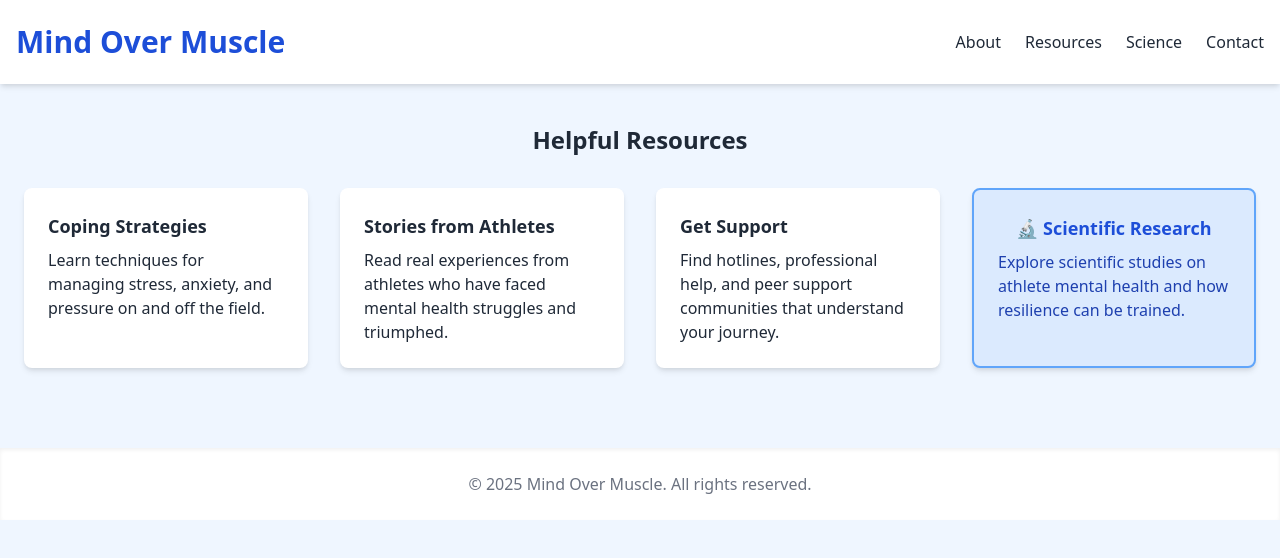
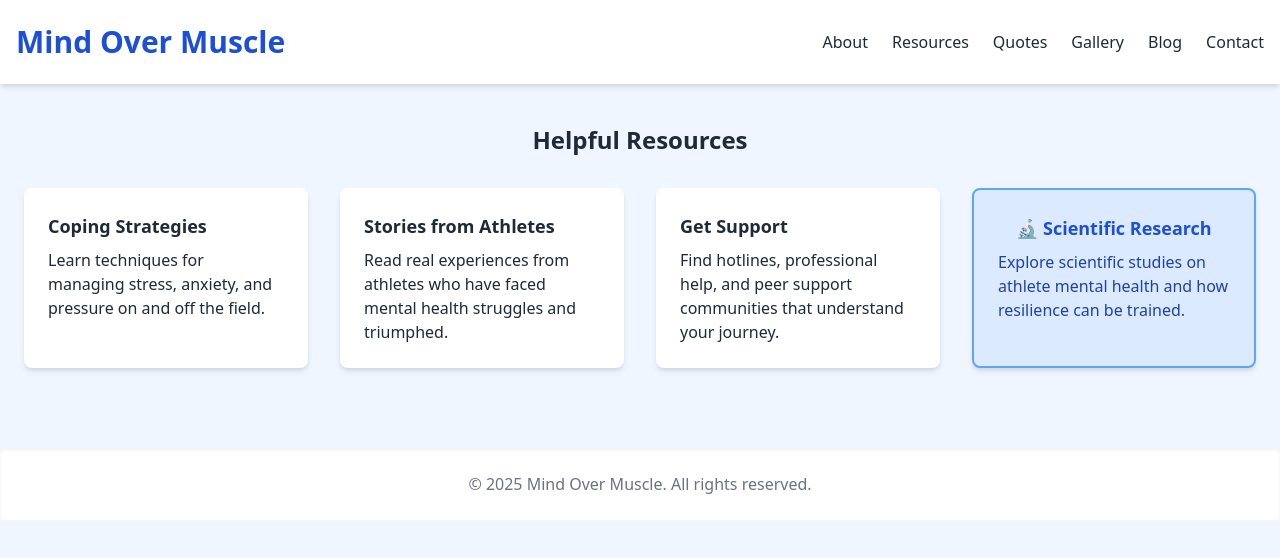
Before and after one commit to wnediN/Mental-Health, a plain HTML site: page resources.html in a window 1280 px wide. Drawn offline with nearby package versions, Linux system fonts and the light colour scheme.

Commit message:
Update resources.html

```diff
--- a/resources.html
+++ b/resources.html
@@ -15,7 +15,9 @@
         <ul class="flex space-x-6">
           <li><a href="about.html" class="hover:text-blue-500">About</a></li>
           <li><a href="resources.html" class="hover:text-blue-500">Resources</a></li>
-          <li><a href="science.html" class="hover:text-blue-500">Science</a></li>
+          <li><a href="quotes.html" class="hover:text-blue-500">Quotes</a></li>
+          <li><a href="gallery.html" class="hover:text-blue-500">Gallery</a></li>
+          <li><a href="blog.html" class="hover:text-blue-500">Blog</a></li>
           <li><a href="contact.html" class="hover:text-blue-500">Contact</a></li>
         </ul>
       </nav>
```
